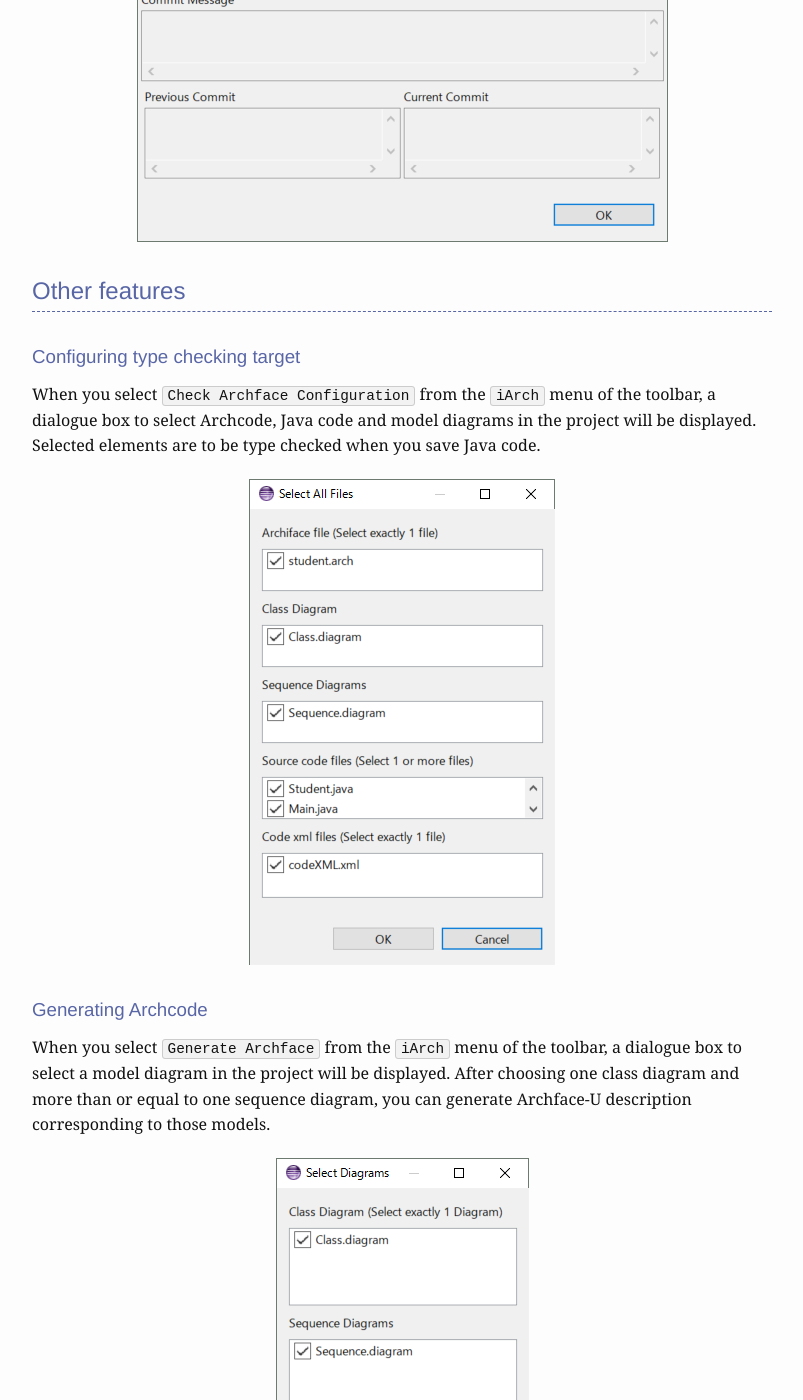
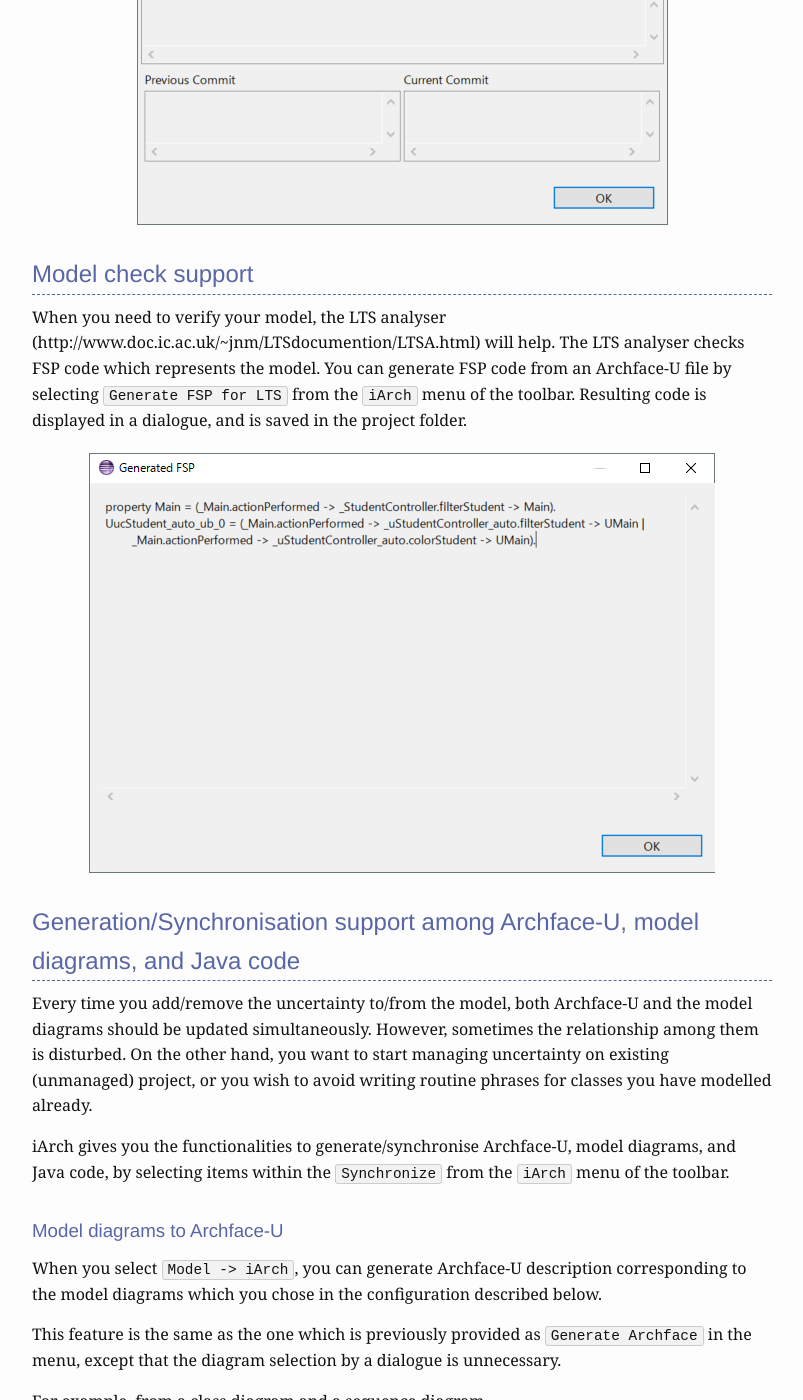
Before and after one commit to posl/iArch, a Jekyll site: the page built from documentation.md, in a window 1280 px wide and 1400 px high, scrolled down 13933 px. Shown: the whole window, without its empty margins (238-1041 px from the left). Built offline with Jekyll 4.4.1, drawn with Linux system fonts in a browser that asks for light colours; some of the changed text lies outside the part shown.

Commit message:
Changed documentation level, changed target version.

```diff
--- a/documentation.md
+++ b/documentation.md
@@ -272,7 +272,7 @@
 You can edit Archcode in the Archface-U editor, which offers syntax error checking and syntax highlighting features.
 
 
-## Model inspection
+## Model inspection and metrics calculation
 
 In `Archface-U View`, you can check whether an element described in Archcode is uncertain and is already implemented, as a result of type checking.
 In addition, you can check the metrics about the abstraction (number of design points(DP), program points(PP), and the abstraction ratio) of the project.
@@ -301,40 +301,27 @@
 ![Git log dialog](../images/git_log_dialog.png)
 
 
-## Other features
+## Model check support
 
-### Configuring type checking target
-
-When you select `Check Archface Configuration` from the `iArch` menu of the toolbar, a dialogue box to select Archcode, Java code and model diagrams in the project will be displayed.
-Selected elements are to be type checked when you save Java code.
-
-![Select all](../images/select_all_dialog.png)
-
-
-### Generating Archcode
-
-When you select `Generate Archface` from the `iArch` menu of the toolbar, a dialogue box to select a model diagram in the project will be displayed.
-After choosing one class diagram and more than or equal to one sequence diagram, you can generate Archface-U description corresponding to those models.
-
-![Select diagrams](../images/select_diagrams_dialog.png)
-
-
-### Generate FSP code for LTS analyser
-
-When you select `Generate FSP for LTS` from the `iArch` menu of the toolbar, you can generate FSP code corresponding to Archface-U file which you chose in the configuration described above.
-Resulting FSP code is displayed on a dialogue box, from which you can copy the code to use in the LTS analyser.
-Also, the FSP code is saved in the project folder.
+When you need to verify your model, the LTS analyser (http://www.doc.ic.ac.uk/~jnm/LTSdocumention/LTSA.html) will help.
+The LTS analyser checks FSP code which represents the model.
+You can generate FSP code from an Archface-U file by selecting `Generate FSP for LTS` from the `iArch` menu of the toolbar.
+Resulting code is displayed in a dialogue, and is saved in the project folder.
 
 ![Generated FSP](../images/generated_fsp_dialog.png)
 
 
-### Synchronisation among Archface-U, model diagrams, and Java codes
+## Generation/Synchronisation support among Archface-U, model diagrams, and Java code
 
-When you select items within the `Synchronize` from the `iArch` menu of the toolbar, you can synchronise Archface-U with model diagrams and Java codes.
+Every time you add/remove the uncertainty to/from the model, both Archface-U and the model diagrams should be updated simultaneously.
+However, sometimes the relationship among them is disturbed.
+On the other hand, you want to start managing uncertainty on existing (unmanaged) project, or you wish to avoid writing routine phrases for classes you have modelled already.
 
-#### Model diagrams to Archface-U
+iArch gives you the functionalities to generate/synchronise Archface-U,  model diagrams, and Java code, by selecting items within the `Synchronize` from the `iArch` menu of the toolbar.
 
-When you select `Model -> iArch`, you can generate Archface-U description corresponding to the model diagrams which you chose in the configuration described above.
+### Model diagrams to Archface-U
+
+When you select `Model -> iArch`, you can generate Archface-U description corresponding to the model diagrams which you chose in the configuration described below.
 
 This feature is the same as the one which is previously provided as `Generate Archface` in the menu, except that the diagram selection by a dialogue is unnecessary.
 
@@ -348,9 +335,9 @@
 ![model to Archface-U result](../images/sync_model_arch_3.png)
 
 
-#### Archface-U to model diagrams
+### Archface-U to model diagrams
 
-When you select `iArch -> Model`, you can generate model diagrams corresponding the Archcode which you chose in the configuration described above.
+When you select `iArch -> Model`, you can generate model diagrams corresponding the Archcode which you chose in the configuration described below.
 
 For example, from an Archface-U,
 
@@ -363,18 +350,18 @@
 ![Archface-U to model result 3](../images/sync_arch_model_4.png)
 
 
-#### Java codes to Archface-U
+### Java code to Archface-U
 
-When you select `Code -> iArch`, you can generate Archface-U description corresponding to the Java codes which you chose in the configuration described above.
+When you select `Code -> iArch`, you can generate Archface-U description corresponding to the Java code which you chose in the configuration described below.
 
 For example, from 4 classes in the project, you can get the Archface-U like:
 
 ![code to Archface-U result](../images/sync_code_arch_1.png)
 
 
-#### Archface-U to Java codes
+### Archface-U to Java code
 
-When you select `iArch -> Code`, you can generate Java codes corresponding the Archcode which you chose in the configuration described above.
+When you select `iArch -> Code`, you can generate Java code corresponding the Archcode which you chose in the configuration described below.
 
 For example, from an Archface-U,
 
@@ -384,6 +371,16 @@
 
 ![Archface-U to model result 1](../images/sync_arch_code_2.png)
 ![Archface-U to model result 2](../images/sync_arch_code_3.png)
+
+
+## Other features
+
+### Configuring type checking target
+
+When you select `Check Archface Configuration` from the `iArch` menu of the toolbar, a dialogue box to select Archcode, Java code and model diagrams in the project will be displayed.
+Selected elements are to be type checked when you save Java code.
+
+![Select all](../images/select_all_dialog.png)
 
 
 # Architecture
```
Also changed, not shown: other parts of documentation.md (+1 -1 lines).
